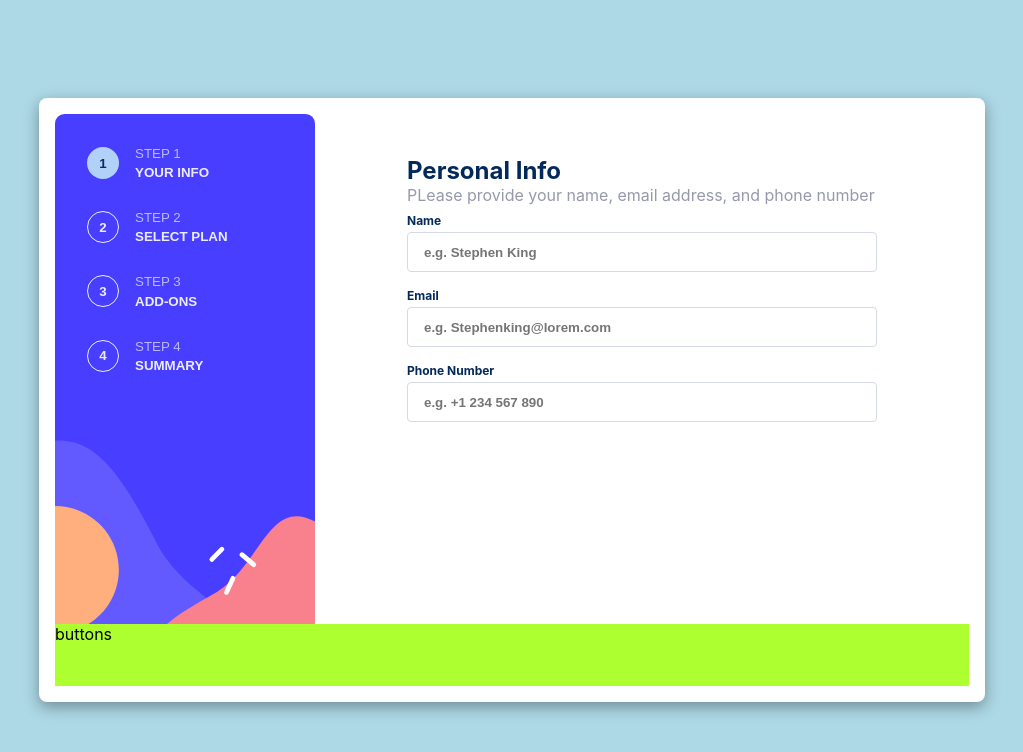
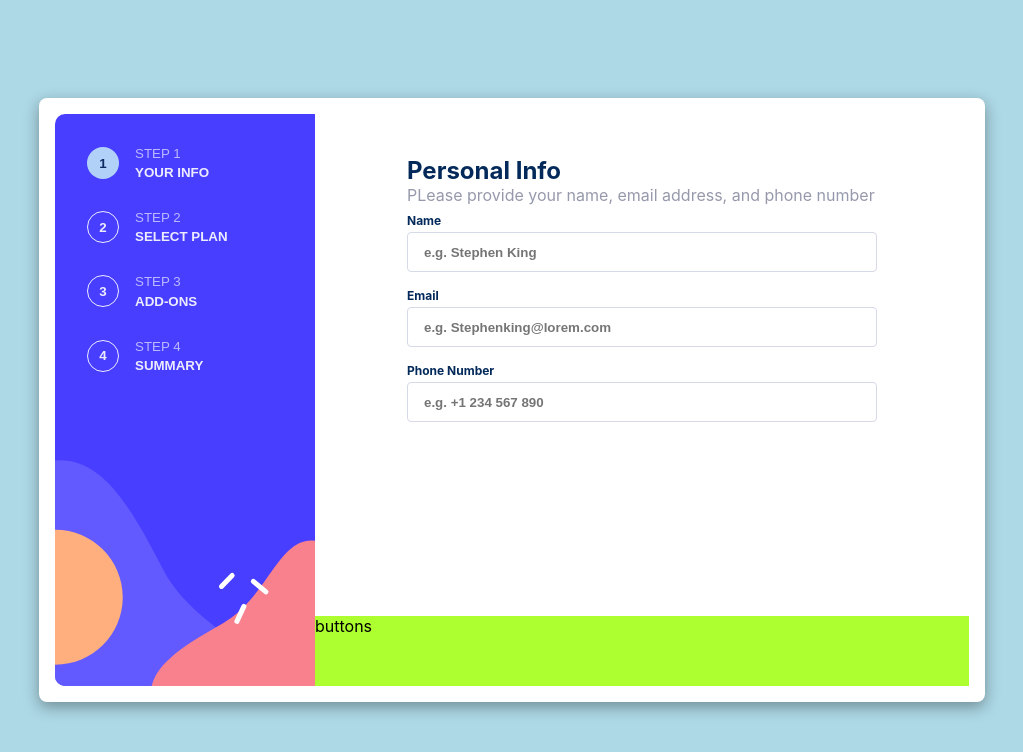
Before and after one commit to ArielGalvez/multi-step-form, a React (Create React App) app: page / in a window 1280 px wide. Shown: the top 752 px of the page, without its empty margins (128-1151 px from the left). Built offline with nearby package versions, Linux system fonts and the light colour scheme.

Commit message:
fix layout using grid

```diff
--- a/src/components/Layout/Layout.tsx
+++ b/src/components/Layout/Layout.tsx
@@ -6,7 +6,6 @@ import "./styles.css";
 const Layout: FC = () => {
   return (
     <div className="layout">
-      <div className="container">
       <nav className="nav">
         <Steps />
       </nav>
@@ -15,7 +14,6 @@ const Layout: FC = () => {
           <PersonalInfo />
         </div>
       </section>
-      </div>
       <section className="buttons">buttons</section>
     </div>
   );
--- a/src/components/Layout/styles.css
+++ b/src/components/Layout/styles.css
@@ -1,20 +1,12 @@
 .layout {
   height: 100%;
-  display: flex;
-  flex-direction: column;
-}
-
-.container {
-  display: flex;
-  flex-direction: column;
-  height: 100%;
+  display: grid;
+  grid-template-rows: 170px 1fr 70px;
 }
 
 .nav {
   background-image: url("../../../public/assets/images/bg-sidebar-mobile.svg");
   background-size: cover;
-  width: 100%;
-  height: 170px;
 }
 
 .content-bg {
@@ -37,7 +29,6 @@
 
 .buttons {
   background-color: greenyellow;
-  height: 70px;
 }
 
 
@@ -45,24 +36,25 @@
   .layout {
     width: 946px;
     height: 604px;
-    display: flex;
     padding: 16px;
     background-color: white;
     box-shadow: rgba(0, 0, 0, 0.35) 0px 5px 15px;
     border-radius: 8px;
-  }
+    grid-template-areas:
+    "nav content"
+    "nav actions";
+    grid-template-columns: 260px 1fr;
+    grid-template-rows: 1fr 70px;
 
-  .container {
-    flex-direction: row;
   }
 
   .nav {
-    width: 260px;
-    height: 100%;
+    grid-area: nav;
     background-image: url("../../../public/assets/images/bg-sidebar-desktop.svg");
   }
 
   .content-bg {
+    grid-area: content;
     position: initial;
     flex: 1;
   }
@@ -76,4 +68,8 @@
     border-radius: 0%;
     padding: 42px 92px;
   }
+
+  .buttons {
+    grid-area: actions;
+  }
 }
```
Lines whose indentation alone changed are shown as unchanged.
